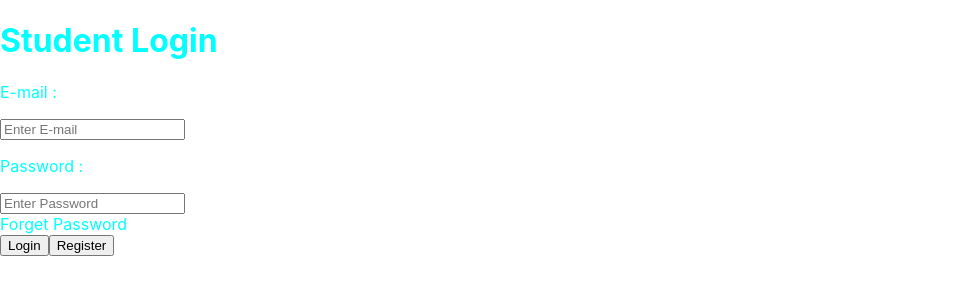
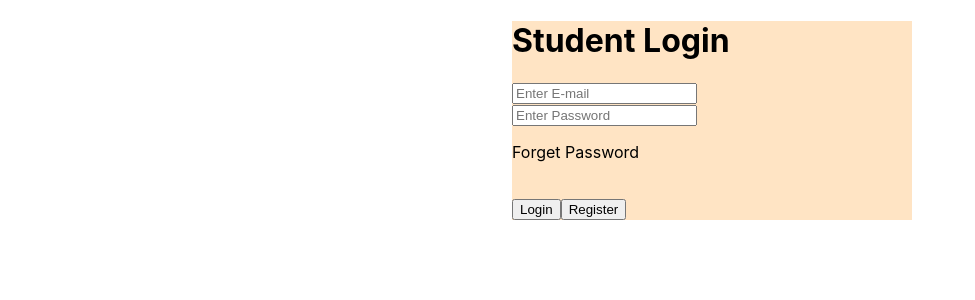
Before and after one commit to Leejith/LibraryManagement-Frontend, a React (Create React App) app: page /StudentLogin in a window 1280 px wide. Shown: the top 300 px of the page, without its empty margins (0-975 px from the left). Built offline with nearby package versions, Linux system fonts and the light colour scheme.

Commit message:
css updated

```diff
--- a/src/Assets/Styles/StudenLogin.css
+++ b/src/Assets/Styles/StudenLogin.css
@@ -1,3 +1,10 @@
+.main{
+    /* display: flex; */
+}
 .log{
-    color: aqua;
+    background-color: bisque;
+    position: relative;
+    left: 40%;
+    width: 400px;
+    align-items: center;
 }
--- a/src/Components/Students/StudentLogin.js
+++ b/src/Components/Students/StudentLogin.js
@@ -3,15 +3,17 @@ import '../../Assets/Styles/StudenLogin.css';
 
 function StudentLogin() {
   return (
-    <div>
-        <form className='log'>
+    <div className='main'>
+        <div className='log'>
+        <form >
         <h1>Student Login</h1>
-        <p>E-mail :</p> <input type='email' placeholder='Enter E-mail'/>
-        <p>Password :</p><input type='password' placeholder='Enter Password'/><br/>
-        Forget Password<br/>
+        <input type='email' placeholder='Enter E-mail' id='mail'/><br/>
+        <input type='password' placeholder='Enter Password' id='pass'/><br/>
+        <p id='fpass'>Forget Password</p><br/>
         <button>Login</button>
         <button>Register</button>
         </form>
+        </div>
     </div>
   )
 }
```
